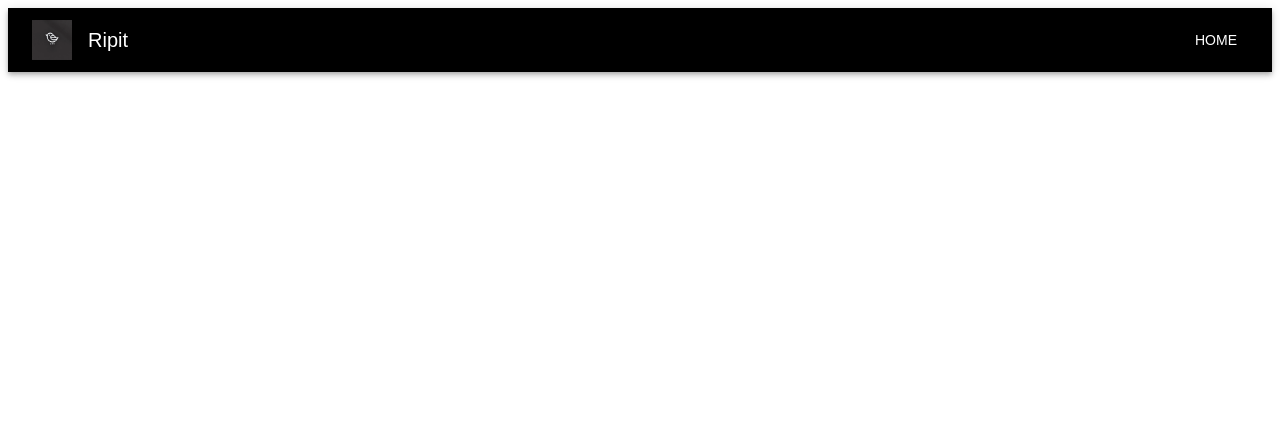
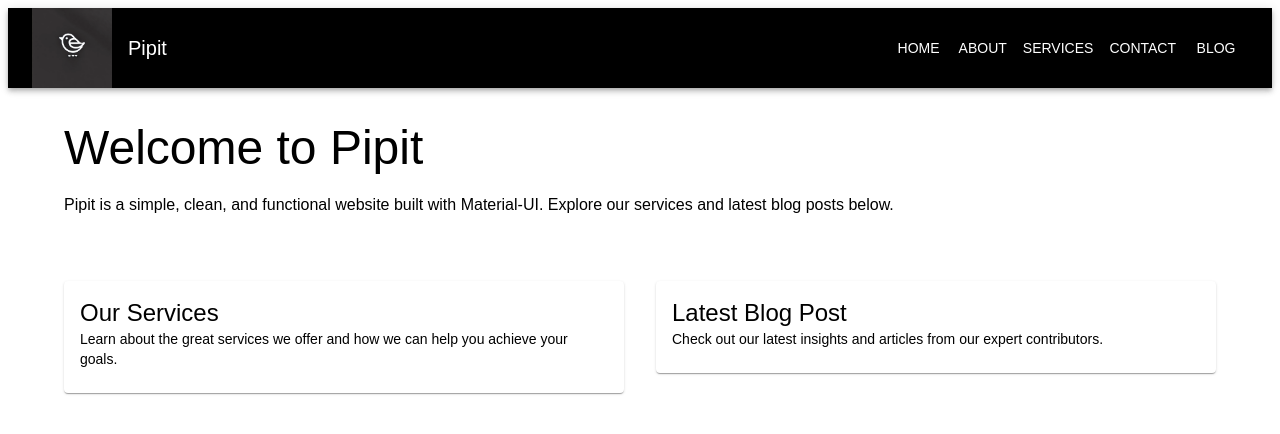
Before and after one commit to angryAtNumbers/muiRactTest, a React (Create React App) app: page / in a window 1280 px wide. Shown: the top 434 px of the page. Built offline with nearby package versions, Linux system fonts and the light colour scheme.

Commit message:
Add files via upload

```diff
--- a/package.json
+++ b/package.json
@@ -1,5 +1,5 @@
 {
-  "name": "my-ripit-app",
+  "name": "pipit-website",
   "version": "1.0.0",
   "private": true,
   "dependencies": {
--- a/public/index.html
+++ b/public/index.html
@@ -2,7 +2,7 @@
 <html lang="en">
   <head>
     <meta charset="utf-8" />
-    <title>My Ripit App</title>
+    <title>Pipit</title>
     <meta name="viewport" content="width=device-width, initial-scale=1" />
   </head>
   <body>
--- a/src/App.js
+++ b/src/App.js
@@ -1,9 +1,13 @@
 import React from 'react';
+import { BrowserRouter as Router, Routes, Route } from 'react-router-dom';
 import { ThemeProvider } from '@mui/material/styles';
 import theme from './theme';
-import NavBar from './NavBar';
+import NavBar from './components/NavBar';
 import HomePage from './pages/HomePage';
-import { BrowserRouter as Router, Routes, Route } from 'react-router-dom';
+import AboutPage from './pages/AboutPage';
+import ServicesPage from './pages/ServicesPage';
+import ContactPage from './pages/ContactPage';
+import BlogPage from './pages/BlogPage';
 
 function App() {
   return (
@@ -12,6 +16,10 @@ function App() {
         <NavBar />
         <Routes>
           <Route path="/" element={<HomePage />} />
+          <Route path="/about" element={<AboutPage />} />
+          <Route path="/services" element={<ServicesPage />} />
+          <Route path="/contact" element={<ContactPage />} />
+          <Route path="/blog" element={<BlogPage />} />
         </Routes>
       </Router>
     </ThemeProvider>
--- /dev/null
+++ b/src/components/NavBar.js
@@ -0,0 +1,58 @@
+import React from 'react';
+import { AppBar, Toolbar, Typography, Button, Box } from '@mui/material';
+import { Link } from 'react-router-dom';
+
+const NavBar = () => {
+  return (
+    <AppBar position="static" sx={{ backgroundColor: '#000000' }}>
+      <Toolbar>
+        <Box
+          component="img"
+          src="/logo.png"
+          alt="Pipit Logo"
+          sx={{ width: 80, height: 80, marginRight: 2 }} // Double the size of the logo
+        />
+        <Typography variant="h6" sx={{ flexGrow: 1, color: '#ffffff' }}>
+          Pipit
+        </Typography>
+        <Button
+          component={Link}
+          to="/"
+          sx={{ color: '#ffffff', '&:hover': { backgroundColor: '#ffffff', color: '#000000' } }}
+        >
+          Home
+        </Button>
+        <Button
+          component={Link}
+          to="/about"
+          sx={{ color: '#ffffff', '&:hover': { backgroundColor: '#ffffff', color: '#000000' } }}
+        >
+          About
+        </Button>
+        <Button
+          component={Link}
+          to="/services"
+          sx={{ color: '#ffffff', '&:hover': { backgroundColor: '#ffffff', color: '#000000' } }}
+        >
+          Services
+        </Button>
+        <Button
+          component={Link}
+          to="/contact"
+          sx={{ color: '#ffffff', '&:hover': { backgroundColor: '#ffffff', color: '#000000' } }}
+        >
+          Contact
+        </Button>
+        <Button
+          component={Link}
+          to="/blog"
+          sx={{ color: '#ffffff', '&:hover': { backgroundColor: '#ffffff', color: '#000000' } }}
+        >
+          Blog
+        </Button>
+      </Toolbar>
+    </AppBar>
+  );
+};
+
+export default NavBar;
--- a/src/pages/AboutPage.js
+++ b/src/pages/AboutPage.js
@@ -3,11 +3,9 @@ import { Container, Typography } from '@mui/material';
 
 const AboutPage = () => (
   <Container sx={{ mt: 4 }}>
-    <Typography variant="h3" gutterBottom>
-      About Ripit
-    </Typography>
+    <Typography variant="h3" gutterBottom>About Pipit</Typography>
     <Typography variant="body1">
-      Ripit is a sample app showcasing the power of Material UI and React.
+      Pipit is a modern website showcasing the capabilities of Material-UI. Our mission is to provide clean and functional designs.
     </Typography>
   </Container>
 );
--- /dev/null
+++ b/src/pages/BlogPage.js
@@ -0,0 +1,31 @@
+import React from 'react';
+import { Container, Typography, Grid, Card, CardContent } from '@mui/material';
+
+const BlogPage = () => (
+  <Container sx={{ mt: 4 }}>
+    <Typography variant="h3" gutterBottom>Blog</Typography>
+    <Typography variant="body1" gutterBottom>
+      Explore our latest blog posts and insights.
+    </Typography>
+    <Grid container spacing={4} sx={{ mt: 4 }}>
+      <Grid item xs={12} sm={6}>
+        <Card>
+          <CardContent>
+            <Typography variant="h5">Post 1</Typography>
+            <Typography variant="body2">This is a sample blog post about web design trends.</Typography>
+          </CardContent>
+        </Card>
+      </Grid>
+      <Grid item xs={12} sm={6}>
+        <Card>
+          <CardContent>
+            <Typography variant="h5">Post 2</Typography>
+            <Typography variant="body2">This is a sample blog post about SEO best practices.</Typography>
+          </CardContent>
+        </Card>
+      </Grid>
+    </Grid>
+  </Container>
+);
+
+export default BlogPage;
--- a/src/pages/ContactPage.js
+++ b/src/pages/ContactPage.js
@@ -1,14 +1,15 @@
 import React from 'react';
-import { Container, Typography } from '@mui/material';
+import { Container, Typography, TextField, Button, Box } from '@mui/material';
 
 const ContactPage = () => (
   <Container sx={{ mt: 4 }}>
-    <Typography variant="h3" gutterBottom>
-      Contact Us
-    </Typography>
-    <Typography variant="body1">
-      You can reach us at contact@ripit.com or call (555) 555-5555.
-    </Typography>
+    <Typography variant="h3" gutterBottom>Contact Us</Typography>
+    <Box component="form" sx={{ mt: 2 }}>
+      <TextField label="Your Name" fullWidth margin="normal" />
+      <TextField label="Your Email" fullWidth margin="normal" />
+      <TextField label="Message" multiline rows={4} fullWidth margin="normal" />
+      <Button variant="contained" sx={{ mt: 2 }}>Send Message</Button>
+    </Box>
   </Container>
 );
 
--- a/src/pages/HomePage.js
+++ b/src/pages/HomePage.js
@@ -1,14 +1,36 @@
 import React from 'react';
-import { Container, Typography } from '@mui/material';
+import { Container, Typography, Grid, Card, CardContent } from '@mui/material';
 
 const HomePage = () => (
-  <Container sx={{ mt: 4, color: '#ffffff' }}>
+  <Container sx={{ mt: 4 }}>
     <Typography variant="h3" gutterBottom>
-      Welcome to Ripit
+      Welcome to Pipit
     </Typography>
-    <Typography variant="body1">
-      Explore the app and see its black-and-white design in action.
+    <Typography variant="body1" gutterBottom>
+      Pipit is a simple, clean, and functional website built with Material-UI. Explore our services and latest blog posts below.
     </Typography>
+    <Grid container spacing={4} sx={{ mt: 4 }}>
+      <Grid item xs={12} sm={6}>
+        <Card>
+          <CardContent>
+            <Typography variant="h5">Our Services</Typography>
+            <Typography variant="body2">
+              Learn about the great services we offer and how we can help you achieve your goals.
+            </Typography>
+          </CardContent>
+        </Card>
+      </Grid>
+      <Grid item xs={12} sm={6}>
+        <Card>
+          <CardContent>
+            <Typography variant="h5">Latest Blog Post</Typography>
+            <Typography variant="body2">
+              Check out our latest insights and articles from our expert contributors.
+            </Typography>
+          </CardContent>
+        </Card>
+      </Grid>
+    </Grid>
   </Container>
 );
 
--- /dev/null
+++ b/src/pages/ServicesPage.js
@@ -0,0 +1,15 @@
+import React from 'react';
+import { Container, Typography, List, ListItem } from '@mui/material';
+
+const ServicesPage = () => (
+  <Container sx={{ mt: 4 }}>
+    <Typography variant="h3" gutterBottom>Our Services</Typography>
+    <List>
+      <ListItem>Web Design</ListItem>
+      <ListItem>SEO Optimization</ListItem>
+      <ListItem>Content Creation</ListItem>
+    </List>
+  </Container>
+);
+
+export default ServicesPage;
--- a/src/theme.js
+++ b/src/theme.js
@@ -4,7 +4,7 @@ const theme = createTheme({
   palette: {
     primary: { main: '#000000' }, // Black
     secondary: { main: '#ffffff' }, // White
-    text: { primary: '#ffffff', secondary: '#000000' } // Text colors
+    text: { primary: '#000000', secondary: '#555555' } // Text colors
   },
   typography: { fontFamily: 'Arial, sans-serif' },
 });
```
